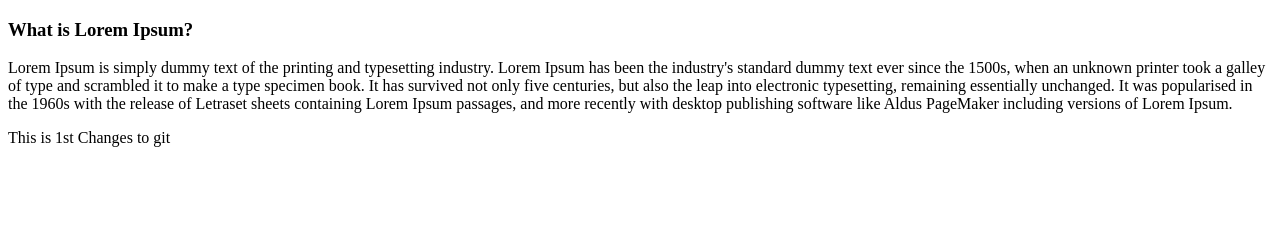
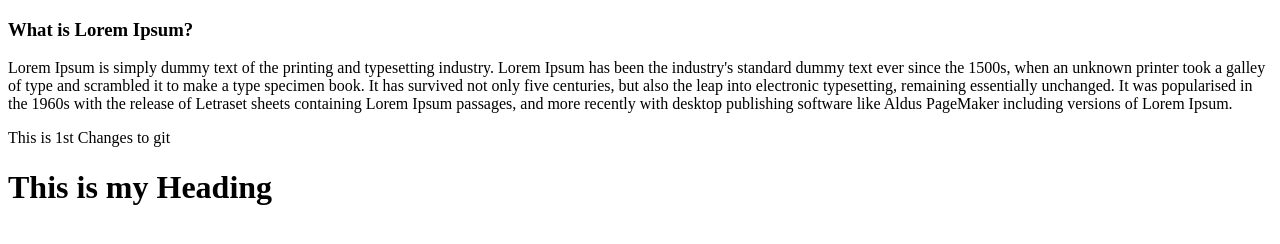
Before and after one commit to ashikwasi/my-first-website, a plain HTML site: page Index.html in a window 1280 px wide. Drawn offline with Linux system fonts and the light colour scheme.

Commit message:
this is heading adding

```diff
--- a/Index.html
+++ b/Index.html
@@ -12,6 +12,7 @@
     Lorem Ipsum is simply dummy text of the printing and typesetting industry. Lorem Ipsum has been the industry's standard dummy text ever since the 1500s, when an unknown printer took a galley of type and scrambled it to make a type specimen book. It has survived not only five centuries, but also the leap into electronic typesetting, remaining essentially unchanged. It was popularised in the 1960s with the release of Letraset sheets containing Lorem Ipsum passages, and more recently with desktop publishing software like Aldus PageMaker including versions of Lorem Ipsum.
   </p>
   <p>This is 1st Changes to git</p>
+  <h1>This is my Heading</h1>
 </div>
 </body>
 </html>
```
